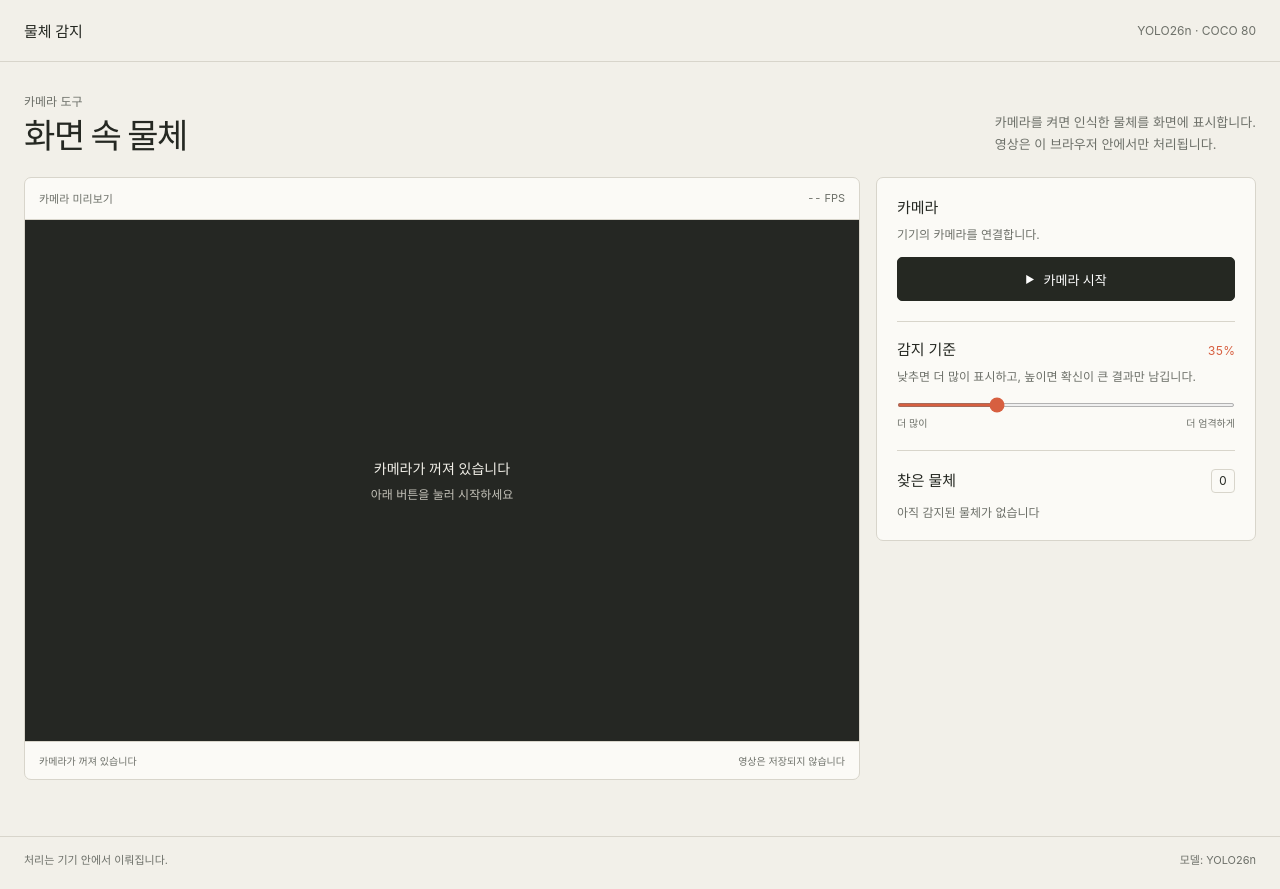
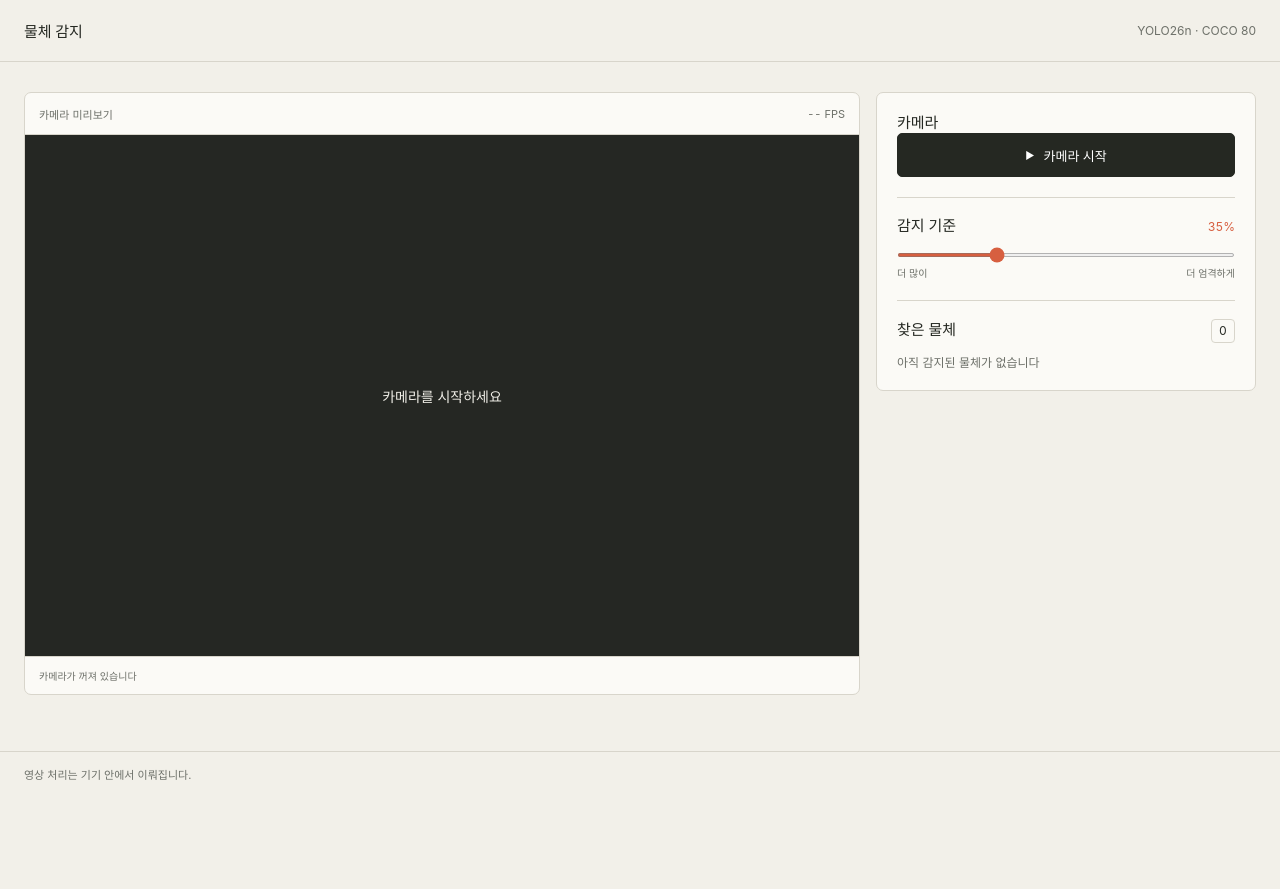
Before and after one commit to raoultgod/daily-vibe-coding, a website built with Vite: page day-06-object-detection/index.html in a window 1280 px wide. After the commit the page ends 804 px from the top, so only its background shows below. Built offline with nearby package versions, Linux system fonts and the light colour scheme.

Commit message:
copy(day-06): trim on-screen instructions

```diff
--- a/day-06-object-detection/index.html
+++ b/day-06-object-detection/index.html
@@ -15,11 +15,6 @@
     <span id="device" class="model-name">YOLO26n · COCO 80</span>
   </header>
   <main>
-    <section class="page-heading">
-      <div><p class="eyebrow">카메라 도구</p><h1>화면 속 물체</h1></div>
-      <p class="description">카메라를 켜면 인식한 물체를 화면에 표시합니다.<br>영상은 이 브라우저 안에서만 처리됩니다.</p>
-    </section>
-
     <section class="workspace" aria-label="실시간 물체 인식">
       <div class="view-card">
         <div class="view-topline"><span>카메라 미리보기</span><span id="fps" class="fps">-- FPS</span></div>
@@ -27,24 +22,21 @@
           <video id="video" autoplay muted playsinline aria-label="카메라 영상"></video>
           <canvas id="overlay" aria-hidden="true"></canvas>
           <div id="empty" class="empty-state">
-            <strong>카메라가 꺼져 있습니다</strong>
-            <span>아래 버튼을 눌러 시작하세요</span>
+            <strong>카메라를 시작하세요</strong>
           </div>
           <div id="loading" class="loading-state" hidden><span class="spinner"></span><span id="loadingText">모델 준비 중…</span></div>
         </div>
-        <div class="view-footer"><span id="status" role="status" aria-live="polite">카메라가 꺼져 있습니다</span><span>영상은 저장되지 않습니다</span></div>
+        <div class="view-footer"><span id="status" role="status" aria-live="polite">카메라가 꺼져 있습니다</span></div>
       </div>
 
       <aside class="controls" aria-label="카메라와 감지 설정">
         <section class="control-section">
           <h2>카메라</h2>
-          <p class="panel-copy">기기의 카메라를 연결합니다.</p>
           <button id="toggleCamera" class="primary-button" type="button"><span class="button-icon">▶</span><span id="buttonLabel">카메라 시작</span></button>
         </section>
 
         <section class="control-section">
           <div class="section-heading"><h2>감지 기준</h2><output id="thresholdValue" for="threshold">35%</output></div>
-          <p class="panel-copy">낮추면 더 많이 표시하고, 높이면 확신이 큰 결과만 남깁니다.</p>
           <input id="threshold" type="range" min="15" max="85" value="35" aria-label="감지 기준">
           <div class="range-labels"><span>더 많이</span><span>더 엄격하게</span></div>
         </section>
@@ -56,6 +48,6 @@
       </aside>
     </section>
   </main>
-  <footer><span>처리는 기기 안에서 이뤄집니다.</span><span>모델: YOLO26n</span></footer>
+  <footer><span>영상 처리는 기기 안에서 이뤄집니다.</span></footer>
 </body>
 </html>
--- a/day-06-object-detection/src/theme.css
+++ b/day-06-object-detection/src/theme.css
@@ -29,16 +29,6 @@ button, input { font: inherit; }
 .brand { color: var(--ink); text-decoration: none; font-size: 15px; font-weight: 650; }
 .model-name { color: var(--muted); font-size: 12px; }
 main { max-width: 1280px; margin: 0 auto; padding: 30px 24px 56px; }
-.page-heading {
-  display: flex;
-  align-items: end;
-  justify-content: space-between;
-  gap: 24px;
-  margin: 0 0 20px;
-}
-.eyebrow { margin: 0 0 7px; color: var(--muted); font-size: 12px; }
-h1 { margin: 0; font-size: clamp(25px, 3vw, 34px); line-height: 1.2; font-weight: 650; letter-spacing: -.04em; }
-.description { margin: 0 0 2px; color: var(--muted); font-size: 13px; line-height: 1.7; }
 .workspace { display: grid; grid-template-columns: minmax(0, 1.65fr) minmax(270px, .75fr); gap: 16px; align-items: start; }
 .view-card, .controls { overflow: hidden; border: 1px solid var(--line); border-radius: 7px; background: var(--surface); }
 .view-topline, .view-footer { min-height: 42px; display: flex; align-items: center; justify-content: space-between; padding: 0 14px; color: var(--muted); font-size: 11px; }
@@ -58,7 +48,6 @@ h1 { margin: 0; font-size: clamp(25px, 3vw, 34px); line-height: 1.2; font-weight
 .controls { padding: 20px; }
 .control-section + .control-section { margin-top: 20px; padding-top: 18px; border-top: 1px solid var(--line); }
 h2 { margin: 0; font-size: 15px; line-height: 1.35; font-weight: 600; }
-.panel-copy { margin: 7px 0 13px; color: var(--muted); font-size: 12px; line-height: 1.6; }
 .primary-button { width: 100%; min-height: 44px; display: flex; align-items: center; justify-content: center; gap: 9px; border: 1px solid var(--ink); border-radius: 5px; background: var(--ink); color: #fff; font-size: 13px; font-weight: 550; cursor: pointer; }
 .primary-button:hover { background: #3b3e37; }
 .primary-button:focus-visible, input:focus-visible { outline: 3px solid #d75f4070; outline-offset: 2px; }
@@ -88,9 +77,6 @@ footer { max-width: 1280px; display: flex; justify-content: space-between; gap:
 @media (max-width: 560px) {
   .topbar { height: 56px; padding: 0 17px; }
   main { padding: 22px 16px 34px; }
-  .page-heading { display: block; margin-bottom: 15px; }
-  h1 { font-size: 27px; }
-  .description { margin-top: 9px; font-size: 12px; }
   .workspace { gap: 11px; }
   .stage { aspect-ratio: 4 / 3; }
   .view-topline { min-height: 38px; }
```
